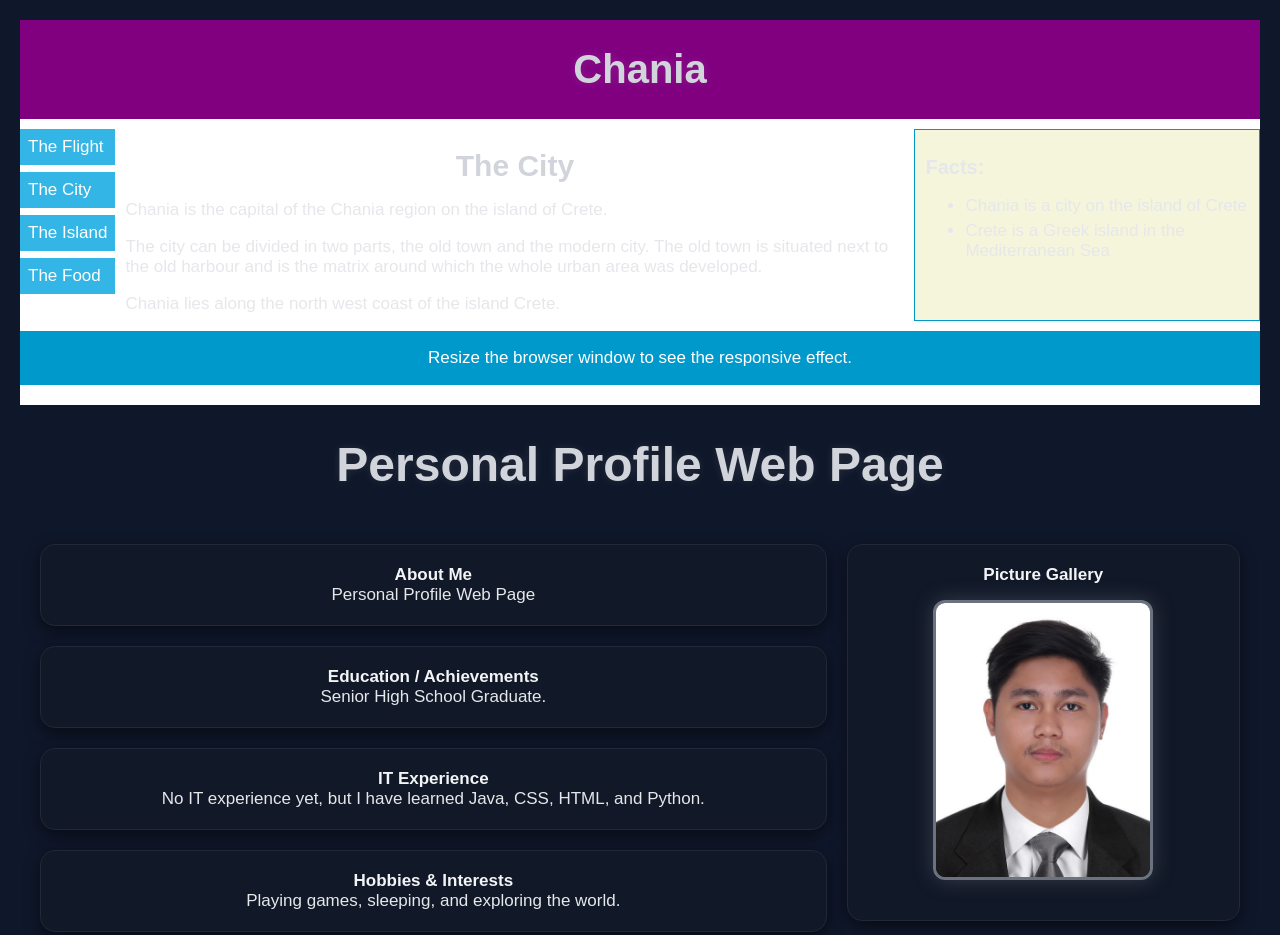
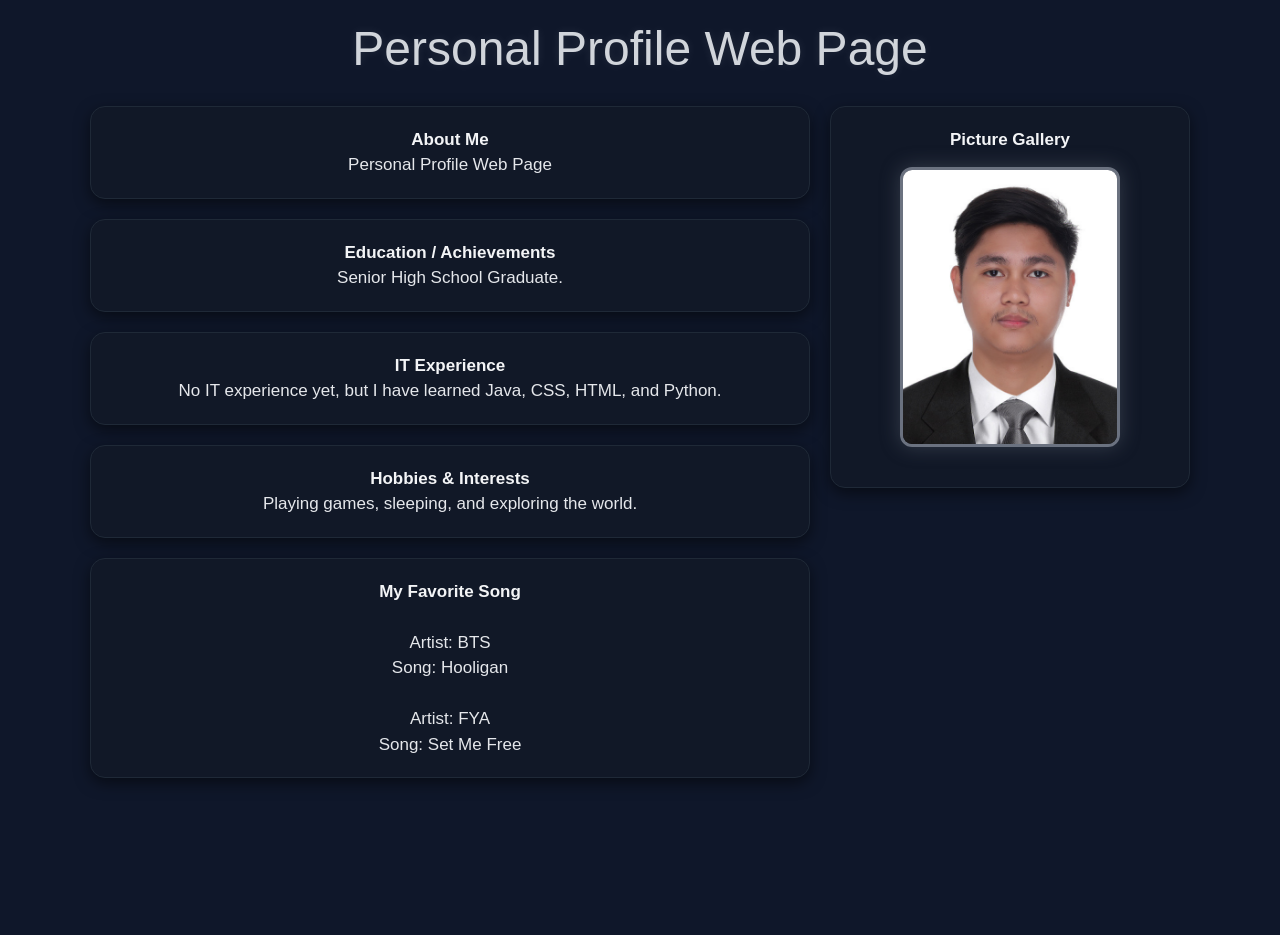
Before and after one commit to Jmonses/webprog-CF251-html-lessons, a plain HTML site: page introduction/index.html in a window 1280 px wide. Shown: the top 935 px of the page. After the commit the page ends 818 px from the top, so only its background shows below. Drawn offline with nearby package versions, Linux system fonts and the light colour scheme.

Commit message:
Update index.html

```diff
--- a/introduction/index.html
+++ b/introduction/index.html
@@ -1,6 +1,7 @@
 <!DOCTYPE html>
 <html>
 <head>
+    <link href="https://cdn.jsdelivr.net/npm/bootstrap@5.3.8/dist/css/bootstrap.min.css" rel="stylesheet">
     <link rel="stylesheet" href="css/rwd.css">
     <link rel="stylesheet" href="css/style.css">
     <link rel="stylesheet" href="css/grid.css">
@@ -8,42 +9,6 @@
     <title>Personal Profile Web Page</title>
 </head>
 <body>
-
-<div class="grid-container">
-
-    <div class="header">
-        <h1>Chania</h1>
-    </div>
-
-    <div class="menu">
-        <ul>
-            <li>The Flight</li>
-            <li>The City</li>
-            <li>The Island</li>
-            <li>The Food</li>
-        </ul>
-    </div>
-
-    <div class="content">
-        <h1>The City</h1>
-        <p>Chania is the capital of the Chania region on the island of Crete.</p>
-        <p>The city can be divided in two parts, the old town and the modern city. The old town is situated next to the old harbour and is the matrix around which the whole urban area was developed.</p>
-        <p>Chania lies along the north west coast of the island Crete.</p>
-    </div>
-
-    <div class="facts">
-        <h2>Facts:</h2>
-        <ul>
-            <li>Chania is a city on the island of Crete</li>
-            <li>Crete is a Greek island in the Mediterranean Sea</li>
-        </ul>
-    </div>
-
-    <div class="footer">
-        <p>Resize the browser window to see the responsive effect.</p>
-    </div>
-
-</div>
 
 <h1>Personal Profile Web Page</h1>
 
@@ -86,5 +51,6 @@
 
 </div>
 
+<script src="https://cdn.jsdelivr.net/npm/bootstrap@5.3.8/dist/js/bootstrap.bundle.min.js"></script>
 </body>
 </html>
```
